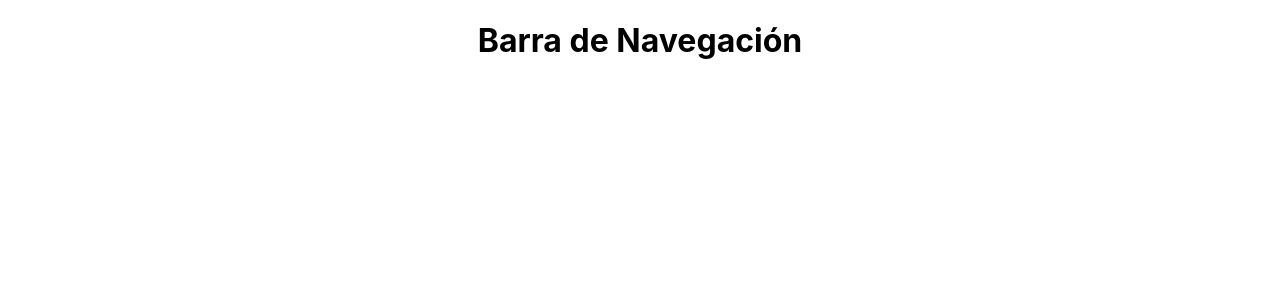
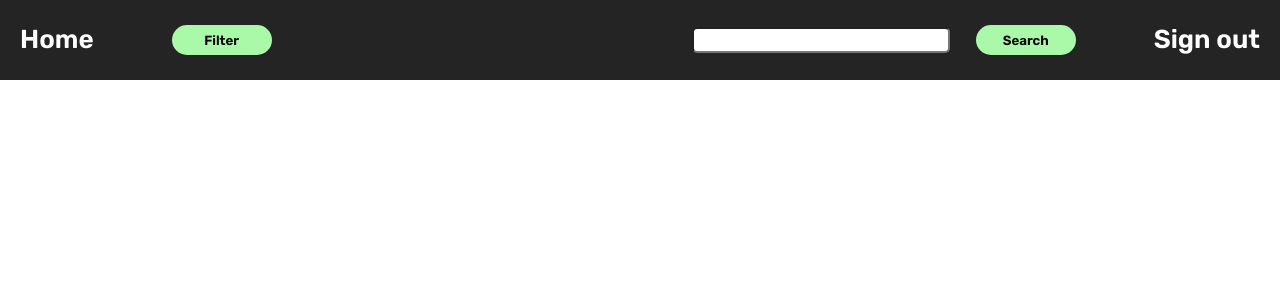
Before and after one commit to SrDevDash/Game-of-Thrones-App, a React (Create React App) app in the folder client/: page / in a window 1280 px wide. Shown: the top 300 px of the page. Built offline with nearby package versions, Linux system fonts and the light colour scheme.

Commit message:
add navbar and styles of navbar

```diff
--- a/client/src/App.css
+++ b/client/src/App.css
@@ -36,3 +36,9 @@
     transform: rotate(360deg);
   }
 }
+
+a:link,
+a:visited {
+  color: #000000; /* Establece el color del texto del enlace */
+  text-decoration: none; /* Elimina la decoración del enlace */
+}
--- a/client/src/Components/Navbar/Navbar.jsx
+++ b/client/src/Components/Navbar/Navbar.jsx
@@ -1,9 +1,25 @@
 import React from "react";
+import styles from "./Navbar.module.css";
+import { Link } from "react-router-dom";
 
 const Navbar = () => {
   return (
-    <div>
-      <h1>Barra de Navegación</h1>
+    <div className={styles.container}>
+      <div className={styles.littleContainer}>
+        <Link to="/">
+          <p>Home</p>
+        </Link>
+        <button>Filter</button>
+      </div>
+      <div className={styles.littleContainer}>
+        <div>
+          <input type="text" name="searchInput" />
+          <button>Search</button>
+        </div>
+        <Link to="/login">
+          <p>Sign out</p>
+        </Link>
+      </div>
     </div>
   );
 };
--- /dev/null
+++ b/client/src/Components/Navbar/Navbar.module.css
@@ -0,0 +1,59 @@
+@import url("https://fonts.googleapis.com/css2?family=Rubik:wght@600&display=swap");
+
+.container {
+  display: flex;
+  justify-content: space-between;
+  text-align: center;
+  align-content: center;
+  background-color: rgb(36, 36, 36);
+  height: 80px;
+  line-height: 70px;
+  padding: 0 20px;
+  font-family: "Rubik", sans-serif;
+  font-size: 26px;
+}
+.littleContainer {
+  display: flex;
+  justify-content: center;
+  align-items: center;
+  gap: 3em;
+}
+
+.littleContainer button {
+  width: 100px;
+  height: 30px;
+  background-color: rgb(169, 249, 168);
+  border: none;
+  border-radius: 30px;
+  font-family: "Rubik", sans-serif;
+  cursor: pointer;
+}
+
+.littleContainer button:hover {
+  background-color: rgb(40, 170, 37);
+}
+
+.littleContainer p {
+  color: white;
+  text-decoration: none;
+  transition: 1s;
+}
+
+.littleContainer p:hover {
+  transform: scale(1.1);
+  color: #98b8ed;
+}
+
+.littleContainer input {
+  width: 250px;
+  height: 20px;
+  border-radius: 5px;
+  font-family: "Rubik", sans-serif;
+}
+
+.littleContainer div {
+  display: flex;
+  justify-content: center;
+  align-items: center;
+  gap: 1em;
+}
```
